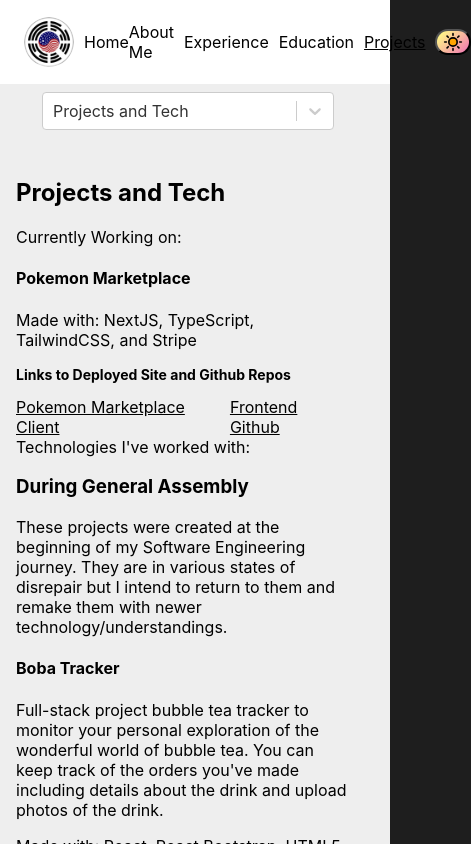
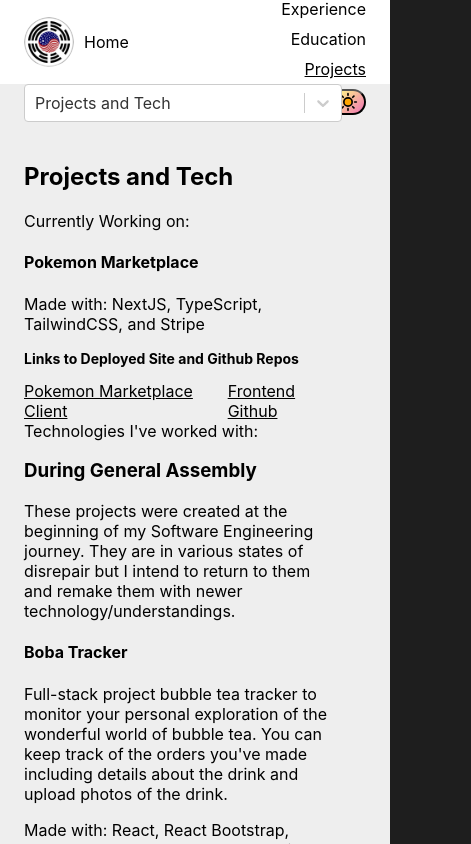
Before and after one commit to kimdolion/kimdolion.github.io, a Next.js app: page /projects in a window 390 px wide. Shown: the top 844 px of the page, 471 px wide, since content can reach past the window. Built offline with nearby package versions, Linux system fonts and the light colour scheme.

Commit message:
Update styling for mobile view and type check

```diff
--- a/components/Page.tsx
+++ b/components/Page.tsx
@@ -45,7 +45,7 @@
 
   return (
       <header className={`${styles.header} ${theme}`}>
-        <Link href="/" className={`${styles.nav}`} >
+        <Link href="/" className={`${styles.navLogo}`} >
           <Image src={korAmFlag} height={50} width={50} alt={"Korean American blended flag."} style={{borderRadius: '30px'}} />
           Home
         </Link>
--- a/styles/Home.module.css
+++ b/styles/Home.module.css
@@ -49,5 +49,19 @@
   align-items: center;
   display:flex;
   gap: 10px;
-  justify-content: 'center';
+  justify-content: center;
 }
+
+.navLogo {
+  align-items: center;
+  display:flex;
+  gap: 10px;
+  justify-content: center;
+}
+
+@media screen and (max-width: 767px) {
+  .nav {
+    align-items: flex-end;
+    flex-direction: column;
+  }
+}
--- a/styles/globals.css
+++ b/styles/globals.css
@@ -64,7 +64,7 @@
 .toc-layout {
   display: flex;
   margin-right: 1.5rem;
-  padding: 0 1rem;
+  padding: 0 2rem;
 }
 
 .wrapper {
@@ -74,10 +74,7 @@
   width: 100%;
 }
 
-#table-of-contents {
-  border-radius: 4px;
-  list-style: none;
-  margin-left: 10px;
+.table-of-contents {
   min-width: 200px;
   padding: 0.5rem 1rem;
   position: sticky;
@@ -88,12 +85,14 @@
 .dark #table-of-contents li {
   border-bottom: 11px white;
   color: #e6e6e6;
+  list-style: none;
   padding: 0.5rem 1rem;
 }
 
 .light #table-of-contents li {
   border-bottom: 11px white;
   color: #6e6e6e;
+  list-style: none;
   padding: 0.5rem 1rem;
 }
 
@@ -120,10 +119,6 @@
 }
 
 @media screen and (max-width: 767px) {
-  #table-of-contents {
-    flex-direction: column;
-  }
-
   .profilePhoto {
     flex-direction:'column';
   }
@@ -131,6 +126,6 @@
   .toc-layout {
     flex-direction: column;
     margin-right: 1.5rem;
-    padding: 0 1rem;
+    padding: 0 1.5rem;
   }
 }
--- a/utils.tsx
+++ b/utils.tsx
@@ -17,7 +17,11 @@
     {} as ThemeContext
 );
 
-export const ThemeProvider = (props: { children: ReactNode }) => {
+interface ThemeProviderProps {
+  children: ReactNode
+}
+
+export const ThemeProvider = ({ children }: ThemeProviderProps) => {
   const [theme, setTheme] = useState<Theme>("light");
 
 
@@ -33,7 +37,7 @@
 
   return (
     <ThemeContext.Provider value={{ theme, handleTheme}}>
-      {props.children}
+      {children}
     </ThemeContext.Provider>
   );
  };
```
